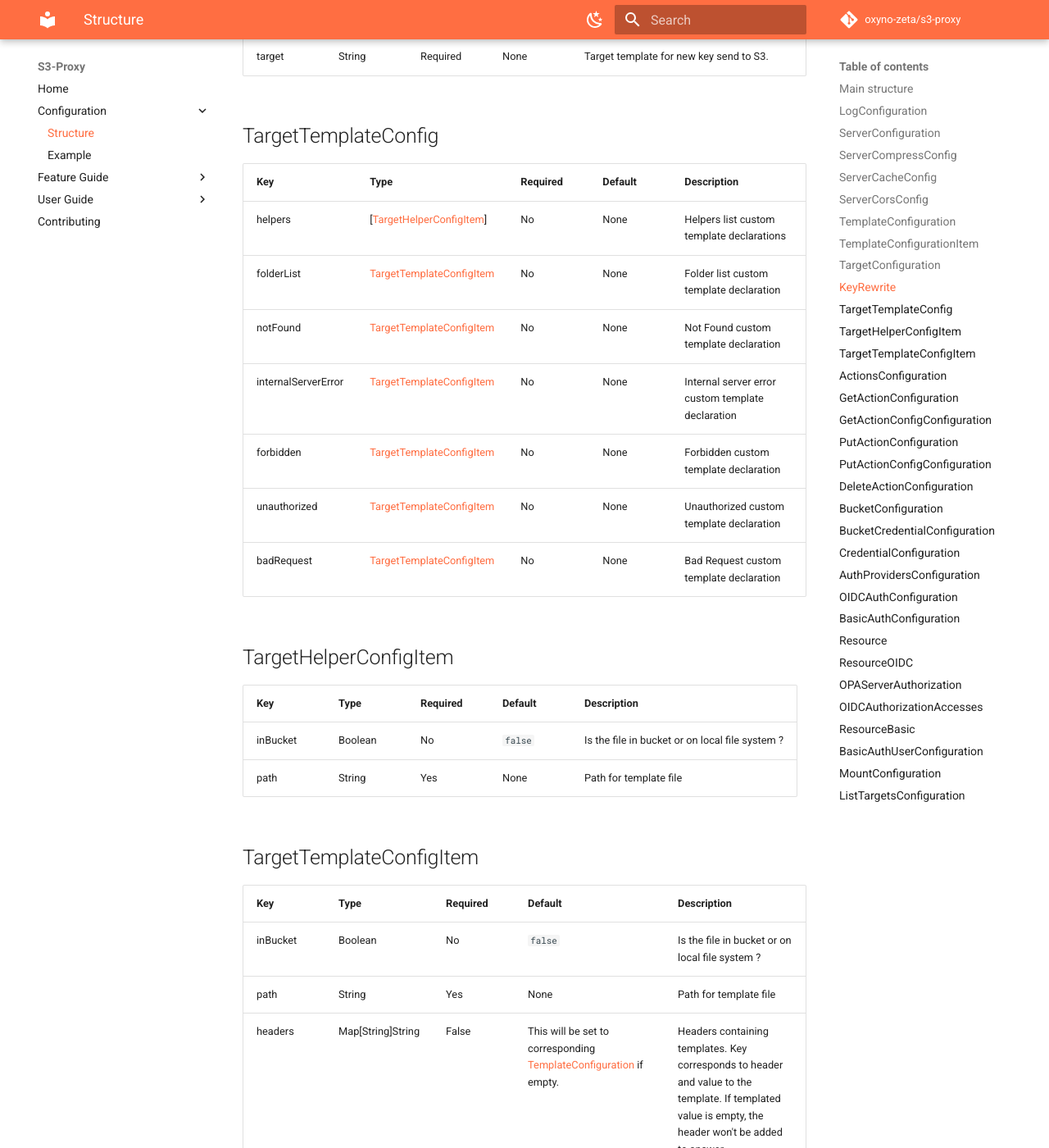
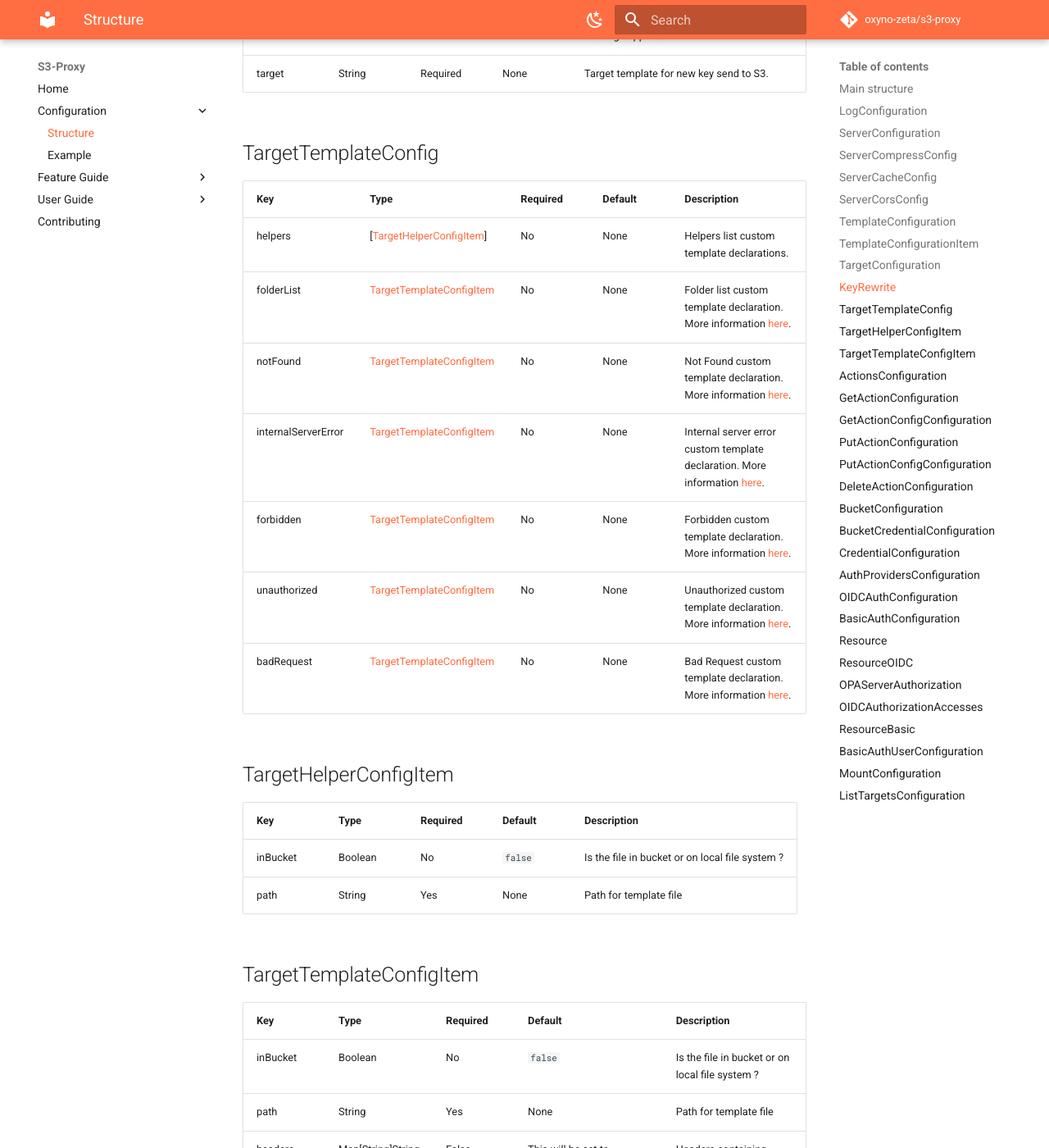
Before and after one commit to oxyno-zeta/s3-proxy, an MkDocs documentation site: the page built from docs/configuration/structure.md, in a window 1280 px wide and 1400 px high, scrolled down 6670 px. Shown: the whole window at 82% size. Built offline with MkDocs 1.6.1 and Material for MkDocs 9.7.7, drawn with Linux system fonts in a browser that asks for light colours; comment, search, counter and statistics services are not loaded; some of the changed text lies outside the part shown.

Commit message:
docs: Improved templates and headers documentation

```diff
--- a/docs/configuration/structure.md
+++ b/docs/configuration/structure.md
@@ -82,23 +82,23 @@
 
 ## TemplateConfiguration
 
-| Key                 | Type                                                    | Required | Default                                                                                                                                              | Description                         |
-| ------------------- | ------------------------------------------------------- | -------- | ---------------------------------------------------------------------------------------------------------------------------------------------------- | ----------------------------------- |
-| helpers             | [String]                                                | No       | `[templates/_helpers.tpl]`                                                                                                                           | Template Golang helpers             |
-| targetList          | [TemplateConfigurationItem](#templateconfigurationitem) | No       | `targetList: { path: "templates/target-list.tpl", headers: { "Content-Type": "{{ template \"main.headers.contentType\" . }}" } }`                    | Target list template path           |
-| folderList          | [TemplateConfigurationItem](#templateconfigurationitem) | No       | `folderList: { path: "templates/folder-list.tpl", headers: { "Content-Type": "{{ template \"main.headers.contentType\" . }}" } }`                    | Folder list template path           |
-| notFoundError       | [TemplateConfigurationItem](#templateconfigurationitem) | No       | `notFoundError: { path: "templates/not-found-error.tpl", headers: { "Content-Type": "{{ template \"main.headers.contentType\" . }}" } }`             | Not found template path             |
-| unauthorizedError   | [TemplateConfigurationItem](#templateconfigurationitem) | No       | `unauthorizedError: { path: "templates/unauthorized-error.tpl", headers: { "Content-Type": "{{ template \"main.headers.contentType\" . }}" } }`      | Unauthorized template path          |
-| forbiddenError      | [TemplateConfigurationItem](#templateconfigurationitem) | No       | `forbiddenError: { path: "templates/forbidden-error.tpl", headers: { "Content-Type": "{{ template \"main.headers.contentType\" . }}" } }`            | Forbidden template path             |
-| badRequestError     | [TemplateConfigurationItem](#templateconfigurationitem) | No       | `badRequestError: { path: "templates/bad-request-error.tpl", headers: { "Content-Type": "{{ template \"main.headers.contentType\" . }}" } }`         | Bad Request template path           |
-| internalServerError | [TemplateConfigurationItem](#templateconfigurationitem) | No       | `internalServerError: { path: "templates/internal-server-error.tpl", headers: { "Content-Type": "{{ template \"main.headers.contentType\" . }}" } }` | Internal server error template path |
+| Key                 | Type                                                    | Required | Default                                                                                                                                              | Description                                                                                               |
+| ------------------- | ------------------------------------------------------- | -------- | ---------------------------------------------------------------------------------------------------------------------------------------------------- | --------------------------------------------------------------------------------------------------------- |
+| helpers             | [String]                                                | No       | `[templates/_helpers.tpl]`                                                                                                                           | Template Golang helpers                                                                                   |
+| targetList          | [TemplateConfigurationItem](#templateconfigurationitem) | No       | `targetList: { path: "templates/target-list.tpl", headers: { "Content-Type": "{{ template \"main.headers.contentType\" . }}" } }`                    | Target list template path. More information [here](../feature-guide/templates.md#generic-case).           |
+| folderList          | [TemplateConfigurationItem](#templateconfigurationitem) | No       | `folderList: { path: "templates/folder-list.tpl", headers: { "Content-Type": "{{ template \"main.headers.contentType\" . }}" } }`                    | Folder list template path. More information [here](../feature-guide/templates.md#generic-case).           |
+| notFoundError       | [TemplateConfigurationItem](#templateconfigurationitem) | No       | `notFoundError: { path: "templates/not-found-error.tpl", headers: { "Content-Type": "{{ template \"main.headers.contentType\" . }}" } }`             | Not found template path. More information [here](../feature-guide/templates.md#generic-case).             |
+| unauthorizedError   | [TemplateConfigurationItem](#templateconfigurationitem) | No       | `unauthorizedError: { path: "templates/unauthorized-error.tpl", headers: { "Content-Type": "{{ template \"main.headers.contentType\" . }}" } }`      | Unauthorized template path. More information [here](../feature-guide/templates.md#generic-case).          |
+| forbiddenError      | [TemplateConfigurationItem](#templateconfigurationitem) | No       | `forbiddenError: { path: "templates/forbidden-error.tpl", headers: { "Content-Type": "{{ template \"main.headers.contentType\" . }}" } }`            | Forbidden template path. More information [here](../feature-guide/templates.md#generic-case).             |
+| badRequestError     | [TemplateConfigurationItem](#templateconfigurationitem) | No       | `badRequestError: { path: "templates/bad-request-error.tpl", headers: { "Content-Type": "{{ template \"main.headers.contentType\" . }}" } }`         | Bad Request template path. More information [here](../feature-guide/templates.md#generic-case).           |
+| internalServerError | [TemplateConfigurationItem](#templateconfigurationitem) | No       | `internalServerError: { path: "templates/internal-server-error.tpl", headers: { "Content-Type": "{{ template \"main.headers.contentType\" . }}" } }` | Internal server error template path. More information [here](../feature-guide/templates.md#generic-case). |
 
 ## TemplateConfigurationItem
 
-| Key     | Type              | Required | Default | Description                                                                                                                                          |
-| ------- | ----------------- | -------- | ------- | ---------------------------------------------------------------------------------------------------------------------------------------------------- |
-| path    | String            | True     | `""`    | File path to template file                                                                                                                           |
-| headers | Map[String]String | False    | None    | Headers containing templates. Key corresponds to header and value to the template. If templated value is empty, the header won't be added to answer. |
+| Key     | Type              | Required | Default | Description                                                                                                                                                                                                               |
+| ------- | ----------------- | -------- | ------- | ------------------------------------------------------------------------------------------------------------------------------------------------------------------------------------------------------------------------- |
+| path    | String            | True     | `""`    | File path to template file                                                                                                                                                                                                |
+| headers | Map[String]String | False    | None    | Headers containing templates. Key corresponds to header and value to the template. If templated value is empty, the header won't be added to answer. More information [here](../feature-guide/templates.md#generic-case). |
 
 ## TargetConfiguration
 
@@ -122,15 +122,15 @@
 
 ## TargetTemplateConfig
 
-| Key                 | Type                                                  | Required | Default | Description                                       |
-| ------------------- | ----------------------------------------------------- | -------- | ------- | ------------------------------------------------- |
-| helpers             | [[TargetHelperConfigItem](#targethelperconfigitem)]   | No       | None    | Helpers list custom template declarations         |
-| folderList          | [TargetTemplateConfigItem](#targettemplateconfigitem) | No       | None    | Folder list custom template declaration           |
-| notFound            | [TargetTemplateConfigItem](#targettemplateconfigitem) | No       | None    | Not Found custom template declaration             |
-| internalServerError | [TargetTemplateConfigItem](#targettemplateconfigitem) | No       | None    | Internal server error custom template declaration |
-| forbidden           | [TargetTemplateConfigItem](#targettemplateconfigitem) | No       | None    | Forbidden custom template declaration             |
-| unauthorized        | [TargetTemplateConfigItem](#targettemplateconfigitem) | No       | None    | Unauthorized custom template declaration          |
-| badRequest          | [TargetTemplateConfigItem](#targettemplateconfigitem) | No       | None    | Bad Request custom template declaration           |
+| Key                 | Type                                                  | Required | Default | Description                                                                                                |
+| ------------------- | ----------------------------------------------------- | -------- | ------- | ---------------------------------------------------------------------------------------------------------- |
+| helpers             | [[TargetHelperConfigItem](#targethelperconfigitem)]   | No       | None    | Helpers list custom template declarations.                                                                 |
+| folderList          | [TargetTemplateConfigItem](#targettemplateconfigitem) | No       | None    | Folder list custom template declaration. More information [here](../feature-guide/templates.md).           |
+| notFound            | [TargetTemplateConfigItem](#targettemplateconfigitem) | No       | None    | Not Found custom template declaration. More information [here](../feature-guide/templates.md).             |
+| internalServerError | [TargetTemplateConfigItem](#targettemplateconfigitem) | No       | None    | Internal server error custom template declaration. More information [here](../feature-guide/templates.md). |
+| forbidden           | [TargetTemplateConfigItem](#targettemplateconfigitem) | No       | None    | Forbidden custom template declaration. More information [here](../feature-guide/templates.md).             |
+| unauthorized        | [TargetTemplateConfigItem](#targettemplateconfigitem) | No       | None    | Unauthorized custom template declaration. More information [here](../feature-guide/templates.md).          |
+| badRequest          | [TargetTemplateConfigItem](#targettemplateconfigitem) | No       | None    | Bad Request custom template declaration. More information [here](../feature-guide/templates.md).           |
 
 ## TargetHelperConfigItem
 
@@ -141,11 +141,11 @@
 
 ## TargetTemplateConfigItem
 
-| Key      | Type              | Required | Default                                                                                     | Description                                                                                                                                          |
-| -------- | ----------------- | -------- | ------------------------------------------------------------------------------------------- | ---------------------------------------------------------------------------------------------------------------------------------------------------- |
-| inBucket | Boolean           | No       | `false`                                                                                     | Is the file in bucket or on local file system ?                                                                                                      |
-| path     | String            | Yes      | None                                                                                        | Path for template file                                                                                                                               |
-| headers  | Map[String]String | False    | This will be set to corresponding [TemplateConfiguration](#templateconfiguration) if empty. | Headers containing templates. Key corresponds to header and value to the template. If templated value is empty, the header won't be added to answer. |
+| Key      | Type              | Required | Default                                                                                     | Description                                                                                                                                                                                                               |
+| -------- | ----------------- | -------- | ------------------------------------------------------------------------------------------- | ------------------------------------------------------------------------------------------------------------------------------------------------------------------------------------------------------------------------- |
+| inBucket | Boolean           | No       | `false`                                                                                     | Is the file in bucket or on local file system ?                                                                                                                                                                           |
+| path     | String            | Yes      | None                                                                                        | Path for template file                                                                                                                                                                                                    |
+| headers  | Map[String]String | False    | This will be set to corresponding [TemplateConfiguration](#templateconfiguration) if empty. | Headers containing templates. Key corresponds to header and value to the template. If templated value is empty, the header won't be added to answer. More information [here](../feature-guide/templates.md#generic-case). |
 
 ## ActionsConfiguration
 
@@ -164,11 +164,11 @@
 
 ## GetActionConfigConfiguration
 
-| Key                                      | Type              | Required | Default | Description                                                                                                                                                                                               |
-| ---------------------------------------- | ----------------- | -------- | ------- | --------------------------------------------------------------------------------------------------------------------------------------------------------------------------------------------------------- |
-| redirectWithTrailingSlashForNotFoundFile | Boolean           | No       | `false` | This option allow to do a redirect with a trailing slash when a GET request on a file (not a folder) encountered a 404 not found.                                                                         |
-| indexDocument                            | String            | No       | `""`    | The index document name. If this document is found, get it instead of list folder. Example: `index.html`                                                                                                  |
-| streamedFileHeaders                      | Map[String]String | No       | `nil`   |  Headers containing templates that will be added to streamed files in this target. Key corresponds to header and value to the template. If templated value is empty, the header won't be added to answer. |
+| Key                                      | Type              | Required | Default | Description                                                                                                                                                                                                                                                                        |
+| ---------------------------------------- | ----------------- | -------- | ------- | ---------------------------------------------------------------------------------------------------------------------------------------------------------------------------------------------------------------------------------------------------------------------------------- |
+| redirectWithTrailingSlashForNotFoundFile | Boolean           | No       | `false` | This option allow to do a redirect with a trailing slash when a GET request on a file (not a folder) encountered a 404 not found.                                                                                                                                                  |
+| indexDocument                            | String            | No       | `""`    | The index document name. If this document is found, get it instead of list folder. Example: `index.html`                                                                                                                                                                           |
+| streamedFileHeaders                      | Map[String]String | No       | `nil`   |  Headers containing templates that will be added to streamed files in this target. Key corresponds to header and value to the template. If templated value is empty, the header won't be added to answer. More information [here](../feature-guide/templates.md#stream-file-case). |
 
 ## PutActionConfiguration
 
```
Also changed, not shown: docs/feature-guide/templates.md (+41 -0 lines).
